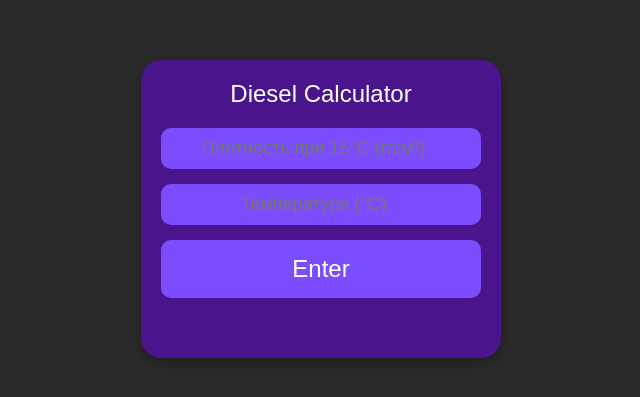
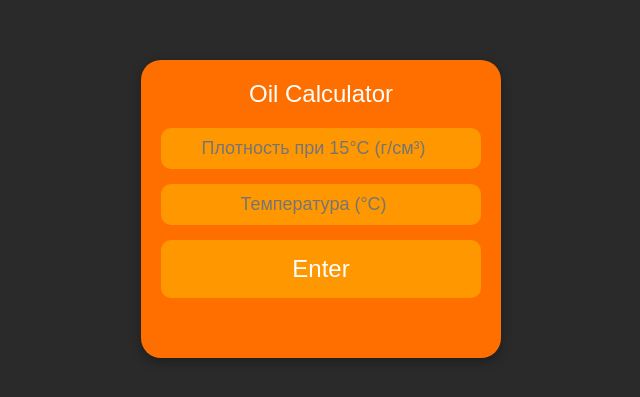
Before and after one commit to cu100dian/Oil_Calc, a plain HTML site: page index.html in a window 1280 px wide. Shown: the part 191-588 px from the top of the page, without its empty margins (319-959 px from the left). Drawn offline with Linux system fonts and the light colour scheme.

Commit message:
index.html

```diff
--- a/index.html
+++ b/index.html
@@ -3,7 +3,7 @@
 <head>
   <meta charset="UTF-8">
   <meta name="viewport" content="width=device-width, initial-scale=1.0">
-  <title>Diesel Calculator</title>
+  <title>Oil Calculator</title>
   <style>
     body {
       font-family: 'Arial', sans-serif;
@@ -17,7 +17,7 @@
     }
     #app {
       width: 320px;
-      background-color: #4a148c;
+      background-color: #ff6f00;
       border-radius: 20px;
       padding: 20px;
       box-shadow: 0 4px 12px rgba(0, 0, 0, 0.3);
@@ -33,7 +33,7 @@
       margin-bottom: 20px;
     }
     .input-field {
-      background-color: #7c4dff;
+      background-color: #ff9800;
       border: none;
       padding: 10px;
       font-size: 18px;
@@ -48,7 +48,7 @@
       margin-bottom: 20px;
     }
     .button {
-      background-color: #7c4dff;
+      background-color: #ff9800;
       border: none;
       padding: 15px;
       font-size: 24px;
@@ -58,10 +58,10 @@
       width: 100%;
     }
     .button:hover {
-      background-color: #5e35b1;
+      background-color: #fb8c00;
     }
     .button:active {
-      background-color: #4527a0;
+      background-color: #f57c00;
     }
     #result {
       font-size: 20px;
@@ -73,7 +73,7 @@
 </head>
 <body>
   <div id="app">
-    <div id="title">Diesel Calculator</div>
+    <div id="title">Oil Calculator</div>
     <input id="rho15" class="input-field" type="number" placeholder="Плотность при 15°C (г/см³)">
     <input id="temperature" class="input-field" type="number" placeholder="Температура (°C)">
     <div class="button-container">
```
